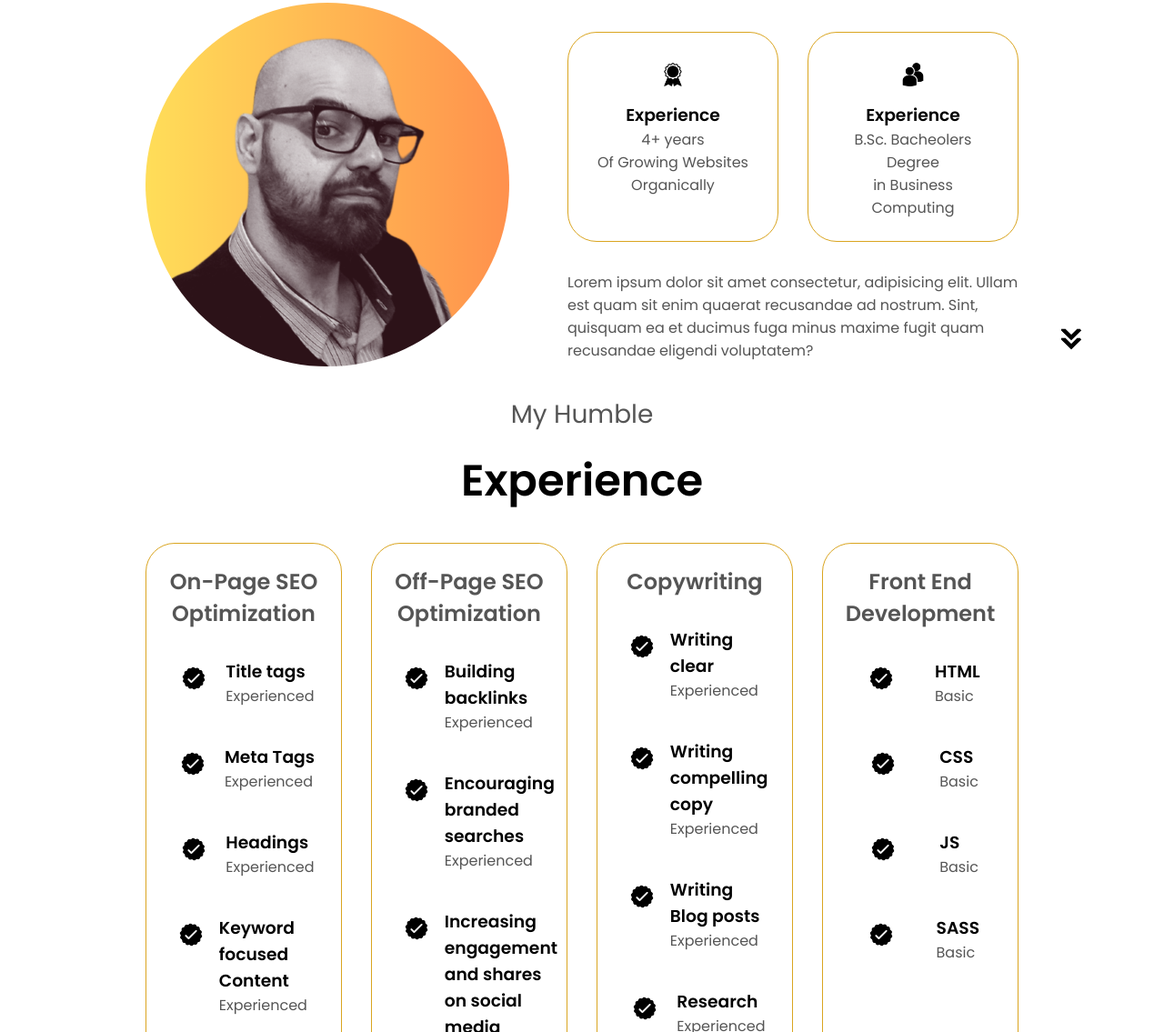
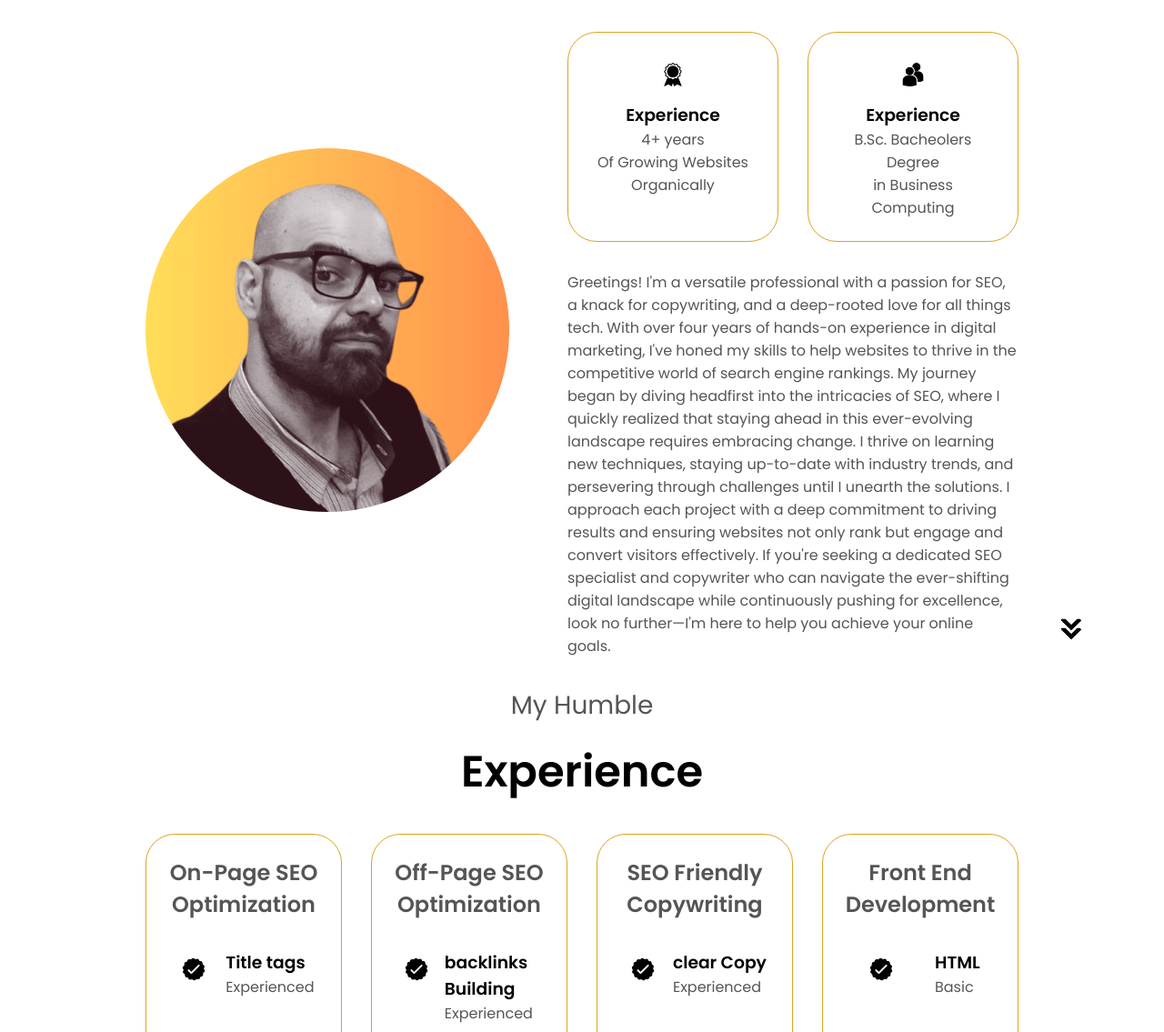
Before and after one commit to MustaphaRifaiSraj/html-css-js-portfolio-1, a plain HTML site: page index.html in a window 1280 px wide. Shown: the part 1055-2190 px from the top of the page at 91% size. Drawn offline with Linux system fonts and the light colour scheme.

Commit message:
Update index.html

```diff
--- a/index.html
+++ b/index.html
@@ -85,7 +85,8 @@
                     </div>
                 </div>
                 <div class="text-container">
-                    <p>Lorem ipsum dolor sit amet consectetur, adipisicing elit. Ullam est quam sit enim quaerat recusandae ad nostrum. Sint, quisquam ea et ducimus fuga minus maxime fugit quam recusandae eligendi voluptatem?
+                    <p>Greetings! I'm a versatile professional with a passion for SEO, a knack for copywriting, and a deep-rooted love for all things tech. With over four years of hands-on experience in digital marketing, I've honed my skills to help websites to thrive in the competitive world of search engine rankings.
+                        My journey began by diving headfirst into the intricacies of SEO, where I quickly realized that staying ahead in this ever-evolving landscape requires embracing change. I thrive on learning new techniques, staying up-to-date with industry trends, and persevering through challenges until I unearth the solutions. I approach each project with a deep commitment to driving results and ensuring websites not only rank but engage and convert visitors effectively. If you're seeking a dedicated SEO specialist and copywriter who can navigate the ever-shifting digital landscape while continuously pushing for excellence, look no further—I'm here to help you achieve your online goals.
                     </p>
                 </div>
             </div>
@@ -162,7 +163,7 @@
                                  class="icon"
                                  />
                             <div>
-                                <h3>Building backlinks </h3>
+                                <h3>backlinks Building </h3>
                                 <p>Experienced</p>
                             </div>
                         </article>
@@ -189,7 +190,7 @@
                             </div>
                     </div>
                 <div class="details-container">
-                    <h2 class="experience-sub-title">Copywriting</h2>
+                    <h2 class="experience-sub-title">SEO Friendly Copywriting</h2>
                     <div class="article-container">
                         <article>
                             <img src="./assests/checkmark.png"
@@ -197,7 +198,7 @@
                                  class="icon"
                                  />
                             <div>
-                                <h3>Writing clear</h3>
+                                <h3> clear Copy</h3>
                                 <p>Experienced</p>
                             </div>
                         </article>
```
